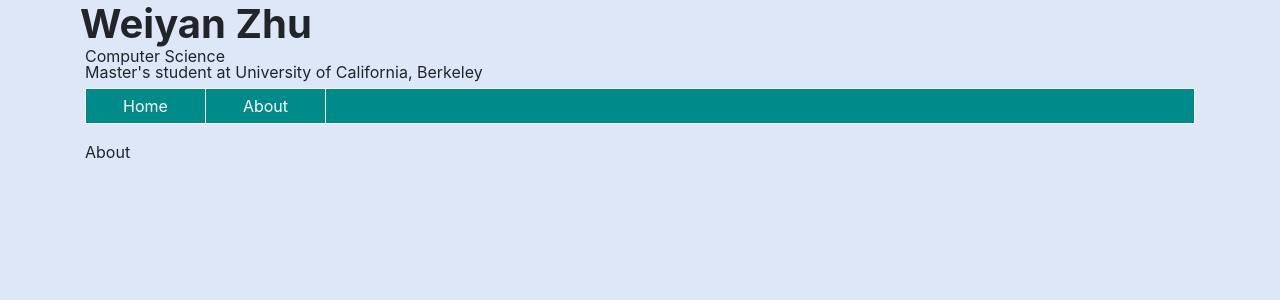
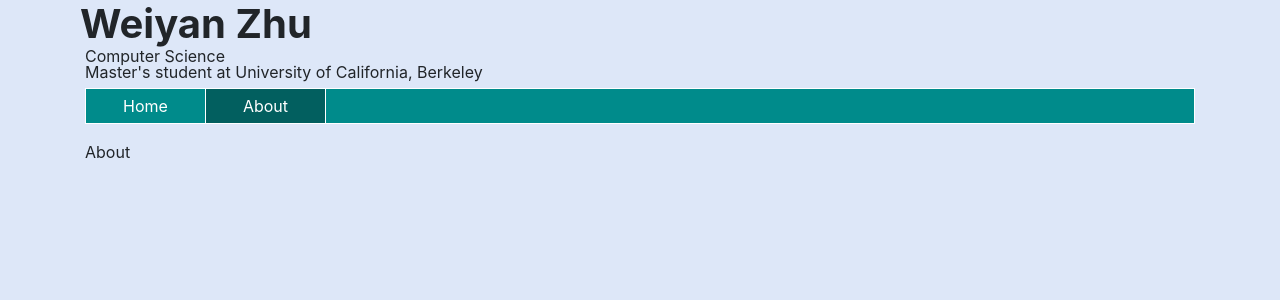
Before and after one commit to TomatoOmelet/portfolio, a React (Create React App) app: page /About in a window 1280 px wide. Shown: the top 300 px of the page. Built offline with nearby package versions, Linux system fonts and the light colour scheme.

Commit message:
update NavBar

```diff
--- a/src/App.css
+++ b/src/App.css
@@ -86,3 +86,8 @@ ul.navigation li a:hover, a:active
 {
     background-color: rgb(89, 116, 189);
 }
+
+li.currentPage
+{
+    background-color: rgb(2, 95, 95)
+}
--- a/src/components/layout/Navbar.js
+++ b/src/components/layout/Navbar.js
@@ -1,11 +1,17 @@
-import React from 'react'
-import {Link} from "react-router-dom"
+import React, {useState} from 'react'
+import {NavLink} from "react-router-dom"
 
 const Navbar = () => {
+    function useForceUpdate(){
+        const [index, setIndex] = useState(1); // integer state
+        return () => setIndex(index==1?2:1); // update the state to force render
+    }
+    const forceUpdate = useForceUpdate();
+
     return (
         <ul className="navigation">
-            <li><Link to = "/">Home</Link></li>
-            <li><Link to = "/About">About</Link></li>
+            <li className={window.location.pathname==="/"?"currentPage":undefined}><NavLink to = "/" onClick={forceUpdate}>Home</NavLink></li>
+            <li className={window.location.pathname==="/About"?"currentPage":undefined}><NavLink to = "/About" onClick={forceUpdate}>About</NavLink></li>
         </ul>
 
     )
--- a/src/components/layout/SelfDescription.js
+++ b/src/components/layout/SelfDescription.js
@@ -2,7 +2,7 @@ import React, {Fragment} from 'react'
 
 const SelfDescription = () => {
     return (
-        <Fragment clasName = "text-center">
+        <Fragment>
             <h1 style={{marginLeft:"-5px"}}><strong>Weiyan Zhu</strong></h1>
             <p style={{lineHeight:"0px"}}>Computer Science</p>
             <p style={{lineHeight:"0px"}}>Master's student at University of California, Berkeley</p>
```
